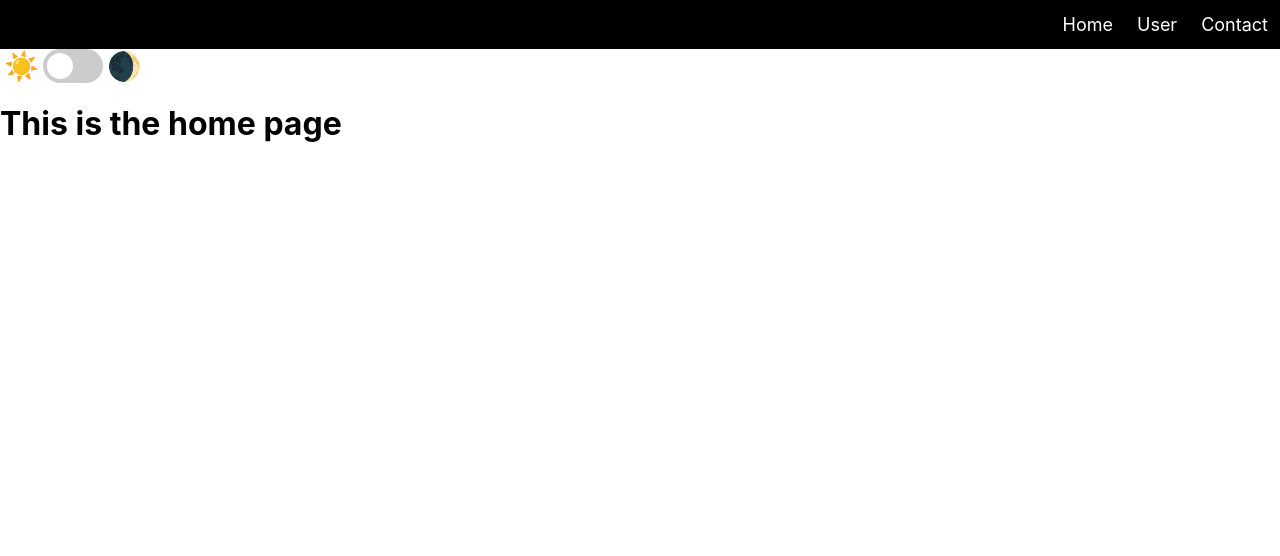
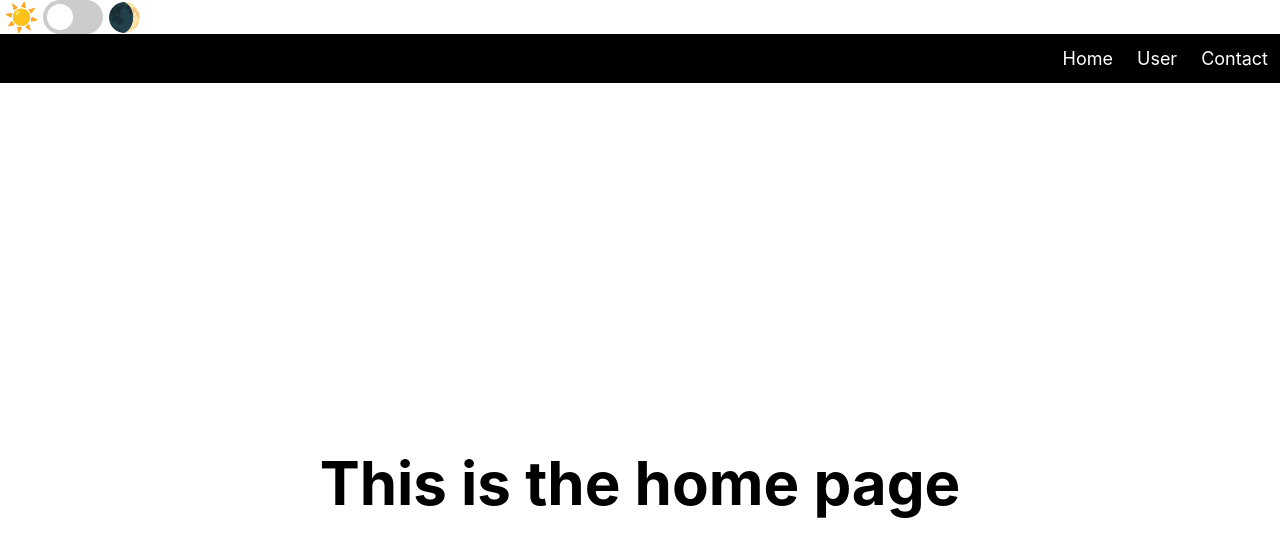
Before and after one commit to syokesh0609/kt-react-app, a React (Create React App) app: page /home in a window 1280 px wide. Shown: the top 556 px of the page. Built offline with nearby package versions, Linux system fonts and the light colour scheme.

Commit message:
updatecode

```diff
--- a/src/App.css
+++ b/src/App.css
@@ -36,6 +36,10 @@
   to {
     transform: rotate(360deg);
   }
+} */
+
+/* body{
+  background-color: black;
 } */
 form {
   display: table;
@@ -129,10 +133,34 @@ input {
   color: white;
 }
 
-#light {
+/* #light {
   background-color: #f3ebf6;
 }
 
 .dark {
-  background-color: #46045e;
+  background-color: red;
+} */
+
+.bg-dark{
+  background-color: black;
+  color: white;
 }
+
+.bg-light{
+  background-color: white;
+}
+
+.bg-dark .Jcard, .bg-dark .Incard, .bg-dark .MuiCardContent-root{
+  background-color: black;
+  color: white;
+  border: 2px solid white;
+}
+
+.bg-dark .form{
+  color: white;
+}
+
+.bg-dark .user1{
+  color: white;
+  border: 2px solid white;
+}
--- a/src/App.js
+++ b/src/App.js
@@ -5,14 +5,28 @@ import Layout from "./Components/Layout";
 import Contact from "./Components/Contact";
 import { Routes, Route } from "react-router-dom";
 import User2 from "./Components/user2";
-
+import  { useContext } from "react";
+import { ThemeContext } from "./ThemeContext";
+import  SwitchButton  from "./Button";
+import "./App.css"
 
 function App() {
-
+  const theme = useContext(ThemeContext);
+  const darkMode = theme.state.darkMode;
   return (
     <div className="App">
+      {/* <div className="toggle-theme-wrapper">
+            <span>☀️</span>
+            <label className="toggle-theme" htmlFor="checkbox">
+              <input type="checkbox" id="checkbox" onChange={SwitchButton} />
+              <div className="slider round"></div>
+            </label>
+            <span>🌒</span>
+          </div> */}
+          {/* <button onClick={SwitchButton()}>Button</button> */}
+          <SwitchButton />
       <div className="dark">
-
+        <div  className={`bg ${darkMode ? "bg-dark" : "bg-light"}`}>
         <Routes>
           <Route path="/" element={<Layout />}>
             <Route path="home" element={<Home />} />
@@ -23,8 +37,9 @@ function App() {
         </Routes>
       </div>
     </div>
-
+    </div>
   );
 }
 
+
 export default App;
--- /dev/null
+++ b/src/Button.js
@@ -0,0 +1,30 @@
+import React, { useContext } from "react";
+import { ThemeContext } from "./ThemeContext";
+
+export default function SwitchButton() {
+    const theme = useContext(ThemeContext);
+    const darkMode = theme.state.darkMode;
+
+    const onClick = () => {
+      if (darkMode)
+        theme.dispatch({ type: "LIGHTMODE" });
+      else
+        theme.dispatch({ type: "DARKMODE" });
+    };
+
+    return (
+    //   <button className={`btn ${darkMode ? "btn-dark" : "btn-light"}`} onClick={onClick}>
+    //     {darkMode ? "Switch to Light Mode" : "Switch to Dark Mode"}
+    //   </button>
+    <div className={`bg ${darkMode ? "bg-dark" : "bg-light"}`} >
+      <div className="toggle-theme-wrapper">
+      <span>☀️</span>
+      <label className="toggle-theme" htmlFor="checkbox">
+        <input type="checkbox" id="checkbox" onClick={onClick} />
+        <div className="slider round"></div>
+      </label>
+      <span>🌒</span>
+    </div>
+    </div>
+    );
+  }
--- a/src/Components/App.css
+++ b/src/Components/App.css
@@ -174,10 +174,7 @@ input:checked + .slider {
 .slider.round:before {
   border-radius: 50%;
 }
-.homediv{
-  height: 100%;
-  width: 100%;
-}
+
 
 #dark .App-header{
   color: white;
@@ -197,3 +194,13 @@ input:checked + .slider {
   border: 2px solid white;
   background-color: rgb(22, 13, 2);
 }
+
+#light .Incard{
+  color: black;
+  border: 2px solid black;
+  background-color: white;
+}
+
+.bg-dark .home1, .bg-dark .contact1{
+  color: white;
+}
--- a/src/Components/Contact.js
+++ b/src/Components/Contact.js
@@ -2,8 +2,10 @@ import React from "react";
 
 function Contact() {
   return (
-    <div>
-      <h1>This is the contact page</h1>
+    <div className="App">
+      <header className="App-header">
+      <h1 className="contact1">This is the contact page</h1>
+      </header>
     </div>
   );
 }
--- a/src/Components/Home.js
+++ b/src/Components/Home.js
@@ -1,52 +1,35 @@
 // import { Link } from "react-router-dom";
 // import { useHistory } from "react-router-dom";
 
-import { createContext, useState } from "react";
+// import { createContext, useState } from "react";
 import "./App.css";
 
 
-export const ThemeContext = createContext(null);
-
-
-
-
-
+// export const ThemeContext = createContext(null);
 
 function Home() {
-const [theme, setTheme] = useState("light");
-const toggleTheme = () => {
-    setTheme((curr) => (curr === "light" ? "dark" : "light"));
-  };
+  // const [theme, setTheme] = useState("light");
+  // const toggleTheme = () => {
+  //   setTheme((curr) => (curr === "light" ? "dark" : "light"));
+  // };
   //   let history = useHistory();
 
   //   function handleClick() {
   //     history.push("/user");
   //   }
   return (
-    <ThemeContext.Provider value={{ theme, toggleTheme }}>
+    // <ThemeContext.Provider value={{ theme, toggleTheme }}>
 
-      <div id={theme} className='homediv'>
+        <div className="App" >
+        <header className="App-header">
 
-      <div className="App" id={theme}>
-      <div className="toggle-theme-wrapper">
-      <span>☀️</span>
-      <label className="toggle-theme" htmlFor="checkbox">
-        <input
-          type="checkbox"
-          id="checkbox"
-          onChange={toggleTheme}
 
-        />
-        <div className="slider round"></div>
-      </label>
-      <span>🌒</span>
-    </div>
+          <h1 className="home1">This is the home page</h1>
+          {/* <button onClick={handleClick}>Go back</button> */}
+          </header>
+        </div>
 
-      <h1>This is the home page</h1>
-      {/* <button onClick={handleClick}>Go back</button> */}
-    </div>
-    </div>
-    </ThemeContext.Provider>
+    // </ThemeContext.Provider>
   );
 }
 
--- a/src/Components/User.js
+++ b/src/Components/User.js
@@ -8,10 +8,9 @@ import CardContent from "@material-ui/core/CardContent";
 import Typography from "@material-ui/core/Typography";
 // import { Routes, Route, Navigate } from "react-router-dom";
 import { useNavigate } from "react-router-dom";
-import { createContext } from "react";
+// import { createContext } from "react";
 
-
-export const ThemeContext = createContext(null);
+// export const ThemeContext = createContext(null);
 // import { useEffect } from "react";
 // import TableContainer from "@material-ui/core/TableContainer";
 // import Table from "@material-ui/core/Table";
@@ -30,14 +29,14 @@ function User() {
   const [Domain, setTitle4] = useState("");
   const [Phone_Number, setTitle5] = useState("");
   const [Email, setTitle6] = useState("");
-  const [ {Total_card_items} , setItems] = useState({Total_card_items:[]});
+  const [{ Total_card_items }, setItems] = useState({ Total_card_items: [] });
 
   const [data, setData] = useState([]);
   const navigate = useNavigate();
-  const [theme, setTheme] = useState("light");
-  const toggleTheme = () => {
-    setTheme((curr) => (curr === "light" ? "dark" : "light"));
-  };
+  // const [theme, setTheme] = useState("light");
+  // const toggleTheme = () => {
+  //   setTheme((curr) => (curr === "light" ? "dark" : "light"));
+  // };
 
   useEffect(() => {
     fetch("https://jsonplaceholder.typicode.com/users")
@@ -89,7 +88,7 @@ function User() {
     } else {
       // const Total_card_items = [];
       Total_card_items.push(
-        <ThemeContext.Provider value={{ theme, toggleTheme }}>
+        // <ThemeContext.Provider value={{ theme, toggleTheme }}>
           <div key={Total_card_items.length}>
             {/* Card===================================== */}
 
@@ -106,7 +105,7 @@ function User() {
                   cursor: "pointer",
                 }}
               >
-              <CardContent className="Incard" id={theme}>
+                <CardContent className="Incard" >
                   <Typography variant="h5" component="h2">
                     <b>FirstName</b> : {First_Name}
                   </Typography>
@@ -132,9 +131,9 @@ function User() {
               </Card>
             </div>
           </div>
-        </ThemeContext.Provider>
+        // </ThemeContext.Provider>
       );
-      setItems( {Total_card_items: [...Total_card_items]} );
+      setItems({ Total_card_items: [...Total_card_items] });
 
       // function card() {
       //   return (
@@ -190,7 +189,6 @@ function User() {
       form.current.reset();
       document.employee_form.reset();
       // submit();
-
     }
 
     function alertwin() {
@@ -215,8 +213,8 @@ function User() {
           const dataCollect = [];
           for (let i = 0; i < data.length; i++) {
             dataCollect.push(
-              <ThemeContext.Provider value={{ theme, toggleTheme }}>
-              <div onClick={web_alert} id={theme}>
+              // <ThemeContext.Provider value={{ theme, toggleTheme }}>
+                <div onClick={web_alert} >
                   <Card
                     style={{
                       width: 400,
@@ -229,7 +227,7 @@ function User() {
                       cursor: "pointer",
                     }}
                   >
-                  <CardContent className="Jcard" id={theme}>
+                    <CardContent className="Jcard" >
                       <Typography variant="h5" component="h2">
                         <b>ID</b> : {data[i].id}
                       </Typography>
@@ -243,7 +241,9 @@ function User() {
                         <b>Email</b> : {data[i].email}
                       </Typography>
                       <Typography variant="h5" component="h2">
-                      <b><u>Address</u></b>
+                        <b>
+                          <u>Address</u>
+                        </b>
                       </Typography>
                       <Typography variant="h5" component="h2">
                         <b>Street</b> : {data[i].address.street}
@@ -258,7 +258,9 @@ function User() {
                         <b>Zipcode</b> : {data[i].address.zipcode}
                       </Typography>
                       <Typography variant="h5" component="h2">
-                      <b><u>Geo</u></b>
+                        <b>
+                          <u>Geo</u>
+                        </b>
                       </Typography>
                       <Typography variant="h5" component="h2">
                         <b>Lat</b> : {data[i].address.geo.lat}
@@ -269,7 +271,7 @@ function User() {
                     </CardContent>
                   </Card>
                 </div>
-              </ThemeContext.Provider>
+              // </ThemeContext.Provider>
             );
             function web_alert() {
               navigate("/user2", {
@@ -295,24 +297,17 @@ function User() {
   }
 
   return (
-    <ThemeContext.Provider value={{ theme, toggleTheme }}>
-
+    // <ThemeContext.Provider value={{ theme, toggleTheme }}>
       <div>
-
-      <div className="App" id={theme}>
-      <div className="toggle-theme-wrapper">
+        <div className="App" >
+          {/* <div className="toggle-theme-wrapper">
             <span>☀️</span>
             <label className="toggle-theme" htmlFor="checkbox">
-        <input
-          type="checkbox"
-          id="checkbox"
-          onChange={toggleTheme}
-
-        />
+              <input type="checkbox" id="checkbox"  />
               <div className="slider round"></div>
             </label>
             <span>🌒</span>
-    </div>
+          </div> */}
           {/* <label> {theme === "light" ? "Light Mode" : "Dark Mode"}</label> */}
 
           <header className="App-header">
@@ -326,7 +321,7 @@ function User() {
                 <p>
                   <label>First Name:</label>
                   <input
-                id={theme}
+
                     type="text"
                     className="firstname"
                     onChange={(event) => setTitle(event.target.value)}
@@ -336,7 +331,7 @@ function User() {
                 <p>
                   <label>Last Name:</label>
                   <input
-                id={theme}
+
                     type="text"
                     className="lastname"
                     onChange={(event) => setTitle1(event.target.value)}
@@ -346,7 +341,7 @@ function User() {
                 <p>
                   <label>Email:</label>
                   <input
-                id={theme}
+
                     type="text"
                     className="email"
                     onChange={(event) => setTitle6(event.target.value)}
@@ -356,7 +351,7 @@ function User() {
                 <p>
                   <label>Emp.ID:</label>
                   <input
-                id={theme}
+
                     type="text"
                     className="empid"
                     onChange={(event) => setTitle2(event.target.value)}
@@ -366,7 +361,7 @@ function User() {
                 <p>
                   <label>Age:</label>
                   <input
-                id={theme}
+
                     type="text"
                     className="age"
                     onChange={(event) => setTitle3(event.target.value)}
@@ -376,7 +371,7 @@ function User() {
                 <p>
                   <label>Domain:</label>
                   <input
-                id={theme}
+
                     type="text"
                     className="domain"
                     onChange={(event) => setTitle4(event.target.value)}
@@ -386,7 +381,7 @@ function User() {
                 <p>
                   <label>Phone No:</label>
                   <input
-                id={theme}
+
                     type="text"
                     className="phone"
                     onChange={(event) => setTitle5(event.target.value)}
@@ -395,7 +390,7 @@ function User() {
                 </p>
                 <center>
                   <input
-                id={theme}
+
                     type="submit"
                     value="Submit"
                     className="submit_button"
@@ -404,12 +399,12 @@ function User() {
                 </center>
               </fieldset>
             </form>
-          <div id="card_box" >{Total_card_items}</div>
-          <div className={theme}>{web_jsonData()}</div>
+            <div id="card_box">{Total_card_items}</div>
+            <div >{web_jsonData()}</div>
           </header>
         </div>
       </div>
-    </ThemeContext.Provider>
+    // </ThemeContext.Provider>
   );
 }
 
--- /dev/null
+++ b/src/ThemeContext.js
@@ -0,0 +1,27 @@
+import { createContext } from "react";
+import { useReducer } from "react";
+
+
+
+export const ThemeContext = createContext();
+
+const initialState = { darkMode: false };
+
+
+
+const themeReducer = (state, action) => {
+    switch (action.type) {
+      case "LIGHTMODE":
+        return { darkMode: false };
+      case "DARKMODE":
+        return { darkMode: true };
+      default:
+        return state;
+    }
+  };
+
+  export function ThemeProvider(props) {
+    const [state, dispatch] = useReducer(themeReducer, initialState);
+
+    return <ThemeContext.Provider value={{ state: state, dispatch: dispatch }}>{props.children}</ThemeContext.Provider>;
+  }
--- a/src/index.js
+++ b/src/index.js
@@ -4,11 +4,14 @@ import "./index.css";
 import App from "./App";
 import reportWebVitals from "./reportWebVitals";
 import { BrowserRouter } from "react-router-dom";
+import { ThemeProvider } from "./ThemeContext";
 
 const root = ReactDOM.createRoot(document.getElementById("root"));
 root.render(
   <BrowserRouter>
-    <App />
+    <ThemeProvider>
+      <App />
+    </ThemeProvider>
   </BrowserRouter>
 );
 
```
Lines whose indentation alone changed are shown as unchanged.
